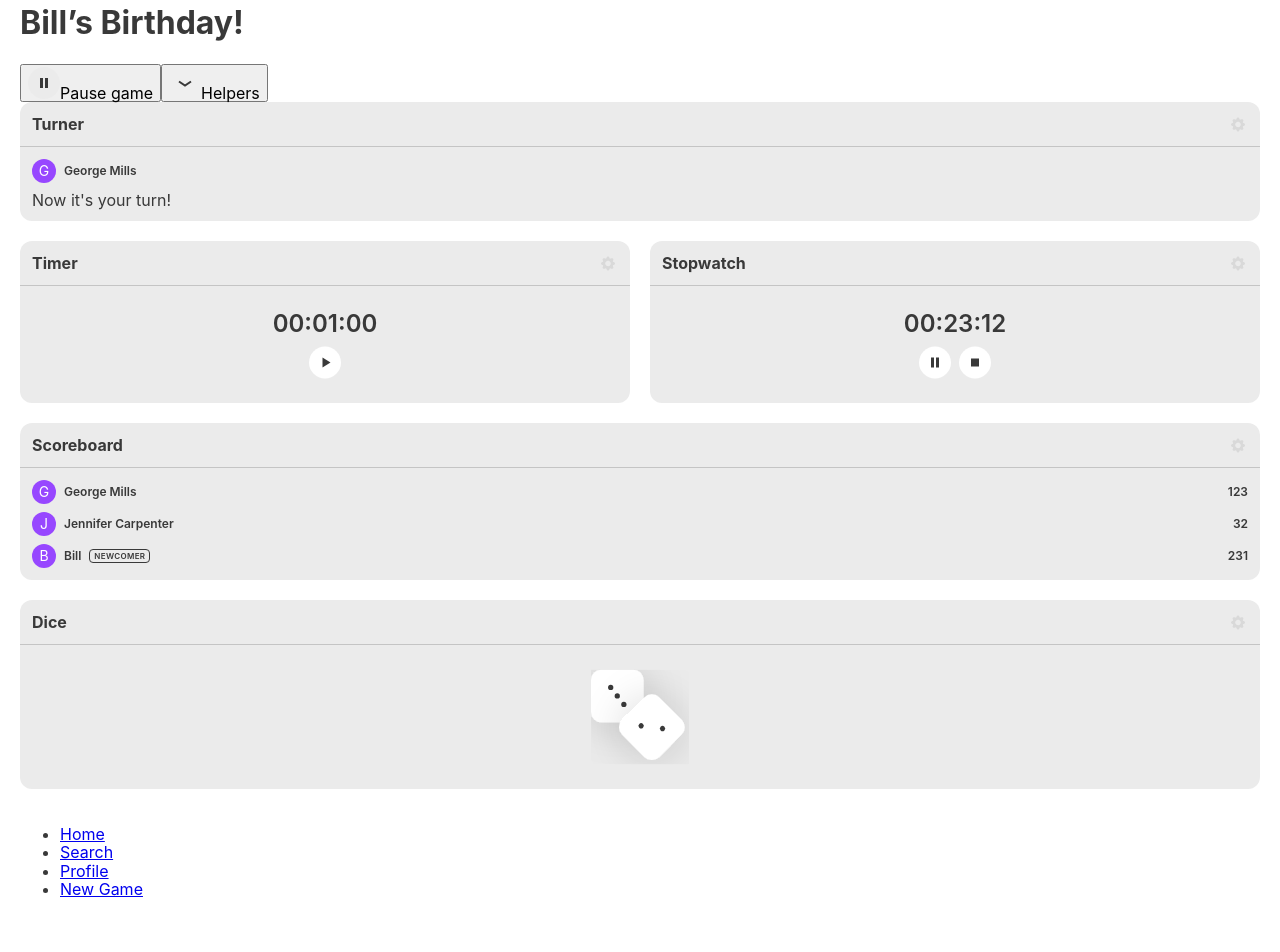
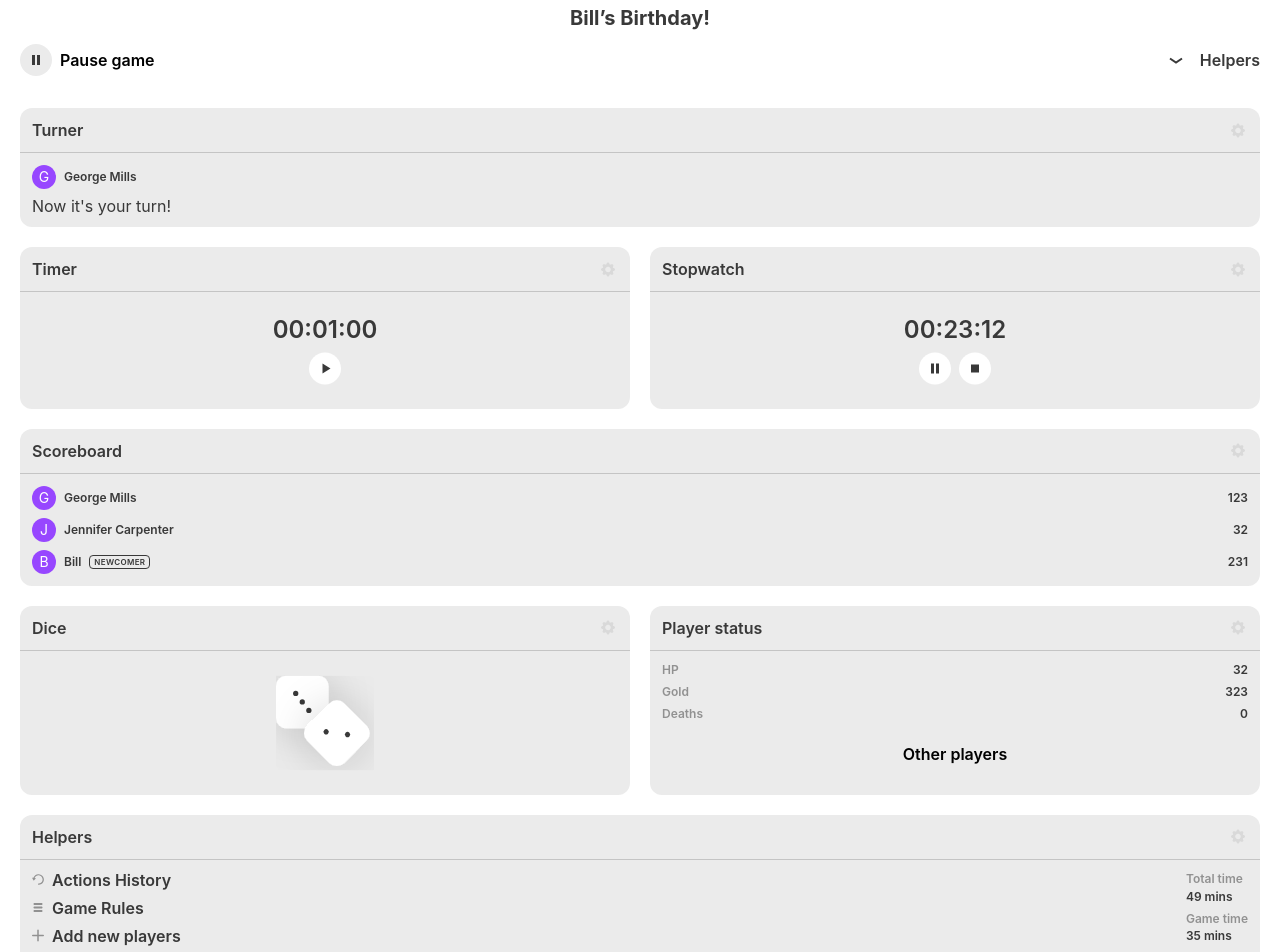
Before and after one commit to arperevalov/magicard, a React app: page /game in a window 1280 px wide. Shown: the part 80-1032 px from the top of the page. Before the commit the page ends 995 px from the top, so only its background shows below. Built offline with nearby package versions, Linux system fonts and the light colour scheme.

Commit message:
ended making view for game page

```diff
--- a/src/App/Components/Game/Game.js
+++ b/src/App/Components/Game/Game.js
@@ -1,15 +1,17 @@
 import React from 'react';
 import Dice from './Pieces/Dice';
+import Helpers from './Pieces/Helpers';
+import PlayerStatus from './Pieces/PlayerStatus';
 import Scoreboard from './Pieces/Scoreboard';
 import Stopwatch from './Pieces/Stopwatch';
 import Timer from './Pieces/Timer';
 import Turner from './Pieces/Turner';
 
 let Game = () => {
-    return <div>
-        <h1>Bill’s Birthday!</h1>
-        <div className='controls'>
-            <button className='controls__pauseGame'>
+    return <div className='game'>
+        <h1 className='h1'>Bill’s Birthday!</h1>
+        <div className='gameControls'>
+            <button className='gameControls__pauseGame h2'>
                 <svg
                     width="32"
                     height="32"
@@ -21,7 +23,7 @@ let Game = () => {
                     <rect x="17" y="11" width="3" height="10" fill="#393939"/>
                 </svg>
                 Pause game</button>
-            <button className='controls__helpers'>
+            <a href='#helpers' className='gameControls__helpers h2'>
                 <svg
                     width="32"
                     height="32"
@@ -30,7 +32,7 @@ let Game = () => {
                     xmlns="http://www.w3.org/2000/svg">
                     <path d="M10 14.5L16 18.5L22 14.5" stroke="#393939" strokeWidth="2"/>
                 </svg>
-                Helpers</button>
+                Helpers</a>
         </div>
         <div className='pieces'>
             <Turner/>
@@ -41,8 +43,9 @@ let Game = () => {
             <Scoreboard/>
             <div className='line'>
             <Dice/>
-            {/* <Stopwatch/> */}
+            <PlayerStatus/>
             </div>
+            <Helpers/>
 
         </div>
     </div>
--- a/src/App/Components/Game/Pieces/Dice.js
+++ b/src/App/Components/Game/Pieces/Dice.js
@@ -2,7 +2,7 @@ import React from 'react';
 import {ControlsPlay} from './components/Controls';
 import Header from './components/Header';
 
-let Dice = () => {
+let Dice = (props) => {
     return <div className='piece piece__dice'>
         <Header title='Dice'/>
         <div className='content'>
--- /dev/null
+++ b/src/App/Components/Game/Pieces/Helpers.js
@@ -0,0 +1,44 @@
+import React from 'react';
+import Header from './components/Header';
+
+let Helpers = (props) => {
+    return <div className='piece piece__helpers' id='helpers'>
+        <Header title='Helpers'/>
+        <div className='content'>
+            <div className='helpers'>
+            <a className='helper h2' href='#'> <div className='helper__icon'><svg width="12" height="13" viewBox="0 0 12 13" fill="none" xmlns="http://www.w3.org/2000/svg">
+<path d="M6.28355 1.12899C4.08351 1.21672 2.15601 2.62878 1.40905 4.69999C1.38898 4.7559 1.33234 4.78997 1.27355 4.78149L0.429048 4.65449C0.334738 4.6424 0.241457 4.68336 0.186548 4.76099C0.132623 4.84003 0.128546 4.94293 0.176048 5.02599L1.51555 7.37599C1.55412 7.44345 1.62186 7.48914 1.69886 7.49962C1.77586 7.5101 1.85335 7.48419 1.90855 7.42949L3.79355 5.55649C3.86087 5.48984 3.88474 5.39087 3.85519 5.30086C3.82565 5.21085 3.74777 5.14528 3.65405 5.13149L2.79655 5.00349C2.75773 4.99784 2.72381 4.9743 2.70494 4.93991C2.68608 4.90552 2.68445 4.86426 2.70055 4.82849C3.52496 2.96197 5.58903 1.9774 7.55842 2.51126C9.52782 3.04513 10.8121 4.93735 10.5809 6.96469C10.3498 8.99204 8.67257 10.5466 6.63355 10.6235C6.41026 10.6275 6.20607 10.7503 6.09791 10.9457C5.98974 11.1411 5.99403 11.3794 6.10916 11.5707C6.22428 11.7621 6.43276 11.8775 6.65605 11.8735H6.67955C8.60702 11.8143 10.3551 10.7273 11.2606 9.02473C12.1662 7.32218 12.0903 5.26503 11.0619 3.63377C10.0335 2.0025 8.21014 1.04708 6.28355 1.12999V1.12899Z" fill="#393939"/>
+</svg></div>
+Actions History</a>
+            <a className='helper h2' href='#'> <div className='helper__icon'><svg width="12" height="13" viewBox="0 0 12 13" fill="none" xmlns="http://www.w3.org/2000/svg">
+<path d="M1.5 3C1.5 2.44772 1.94772 2 2.5 2H9.5C10.0523 2 10.5 2.44772 10.5 3V3C10.5 3.55228 10.0523 4 9.5 4H2.5C1.94772 4 1.5 3.55228 1.5 3V3Z" fill="#393939"/>
+<path d="M1.5 6.5C1.5 5.94772 1.94772 5.5 2.5 5.5H9.5C10.0523 5.5 10.5 5.94772 10.5 6.5V6.5C10.5 7.05228 10.0523 7.5 9.5 7.5H2.5C1.94772 7.5 1.5 7.05228 1.5 6.5V6.5Z" fill="#393939"/>
+<path d="M1.5 10C1.5 9.44772 1.94772 9 2.5 9H9.5C10.0523 9 10.5 9.44772 10.5 10V10C10.5 10.5523 10.0523 11 9.5 11H2.5C1.94772 11 1.5 10.5523 1.5 10V10Z" fill="#393939"/>
+</svg>
+</div>
+                Game Rules</a>
+            <a className='helper h2' href='#'> <div className='helper__icon'><svg width="12" height="13" viewBox="0 0 12 13" fill="none" xmlns="http://www.w3.org/2000/svg">
+<path fill-rule="evenodd" clip-rule="evenodd" d="M6 0.5C5.58579 0.5 5.25 0.835786 5.25 1.25V5.75H0.75C0.335787 5.75 0 6.08579 0 6.5C0 6.91421 0.335786 7.25 0.75 7.25H5.25V11.75C5.25 12.1642 5.58579 12.5 6 12.5C6.41421 12.5 6.75 12.1642 6.75 11.75V7.25H11.25C11.6642 7.25 12 6.91421 12 6.5C12 6.08579 11.6642 5.75 11.25 5.75H6.75V1.25C6.75 0.835786 6.41421 0.5 6 0.5Z" fill="#393939"/>
+</svg></div>
+                Add new players</a>
+            <a className='helper h2' href='#'> <div className='helper__icon'><svg width="12" height="13" viewBox="0 0 12 13" fill="none" xmlns="http://www.w3.org/2000/svg">
+<path fill-rule="evenodd" clip-rule="evenodd" d="M6 0.5C5.58579 0.5 5.25 0.835786 5.25 1.25V5.75H0.75C0.335787 5.75 0 6.08579 0 6.5C0 6.91421 0.335786 7.25 0.75 7.25H5.25V11.75C5.25 12.1642 5.58579 12.5 6 12.5C6.41421 12.5 6.75 12.1642 6.75 11.75V7.25H11.25C11.6642 7.25 12 6.91421 12 6.5C12 6.08579 11.6642 5.75 11.25 5.75H6.75V1.25C6.75 0.835786 6.41421 0.5 6 0.5Z" fill="#393939"/>
+</svg></div>
+                Add tool</a>
+            </div>
+            <div className='info'>
+                <div className='info__item'>
+                    <span className='title'>Total time</span>
+                    <span className='value'>49 mins</span>
+                </div>
+
+                <div className='info__item'>
+                    <span className='title'>Game time</span>
+                    <span className='value'>35 mins</span>
+                </div>
+            </div>
+        </div>
+    </div>
+}
+
+export default Helpers
--- /dev/null
+++ b/src/App/Components/Game/Pieces/PlayerStatus.js
@@ -0,0 +1,27 @@
+import React from 'react';
+import Header from './components/Header';
+
+let PlayerStatus = (props) => {
+    return <div className='piece piece__playerStatus'>
+        <Header title='Player status'/>
+        <div className='content'>
+            <ul className='stats'>
+                <li className='stat'>
+                    <span className='stat__name'>HP</span>
+                    <span className='stat__value'>32</span>
+                </li>
+                <li className='stat'>
+                    <span className='stat__name'>Gold</span>
+                    <span className='stat__value'>323</span>
+                </li>
+                <li className='stat'>
+                    <span className='stat__name'>Deaths</span>
+                    <span className='stat__value'>0</span>
+                </li>
+            </ul>
+            <button>Other players</button>
+        </div>
+    </div>
+}
+
+export default PlayerStatus
--- a/src/App/Components/Game/Pieces/Scoreboard.js
+++ b/src/App/Components/Game/Pieces/Scoreboard.js
@@ -2,7 +2,7 @@ import React from 'react';
 import User from './../../User/User';
 import Header from './components/Header';
 
-let Scoreboard = () => {
+let Scoreboard = (props) => {
     return <div className='piece piece__scoreboard'>
         <Header title='Scoreboard'/>
         <div className='content'>
--- a/src/App/Components/Game/Pieces/Stopwatch.js
+++ b/src/App/Components/Game/Pieces/Stopwatch.js
@@ -2,7 +2,7 @@ import React from 'react';
 import { ControlsPause, ControlsStop } from './components/Controls';
 import Header from './components/Header';
 
-let Stopwatch = () => {
+let Stopwatch = (props) => {
     return <div className='piece piece__stopwatch'>
         <Header title='Stopwatch'/>
         <div className='content'>
--- a/src/App/Components/Game/Pieces/Timer.js
+++ b/src/App/Components/Game/Pieces/Timer.js
@@ -2,7 +2,7 @@ import React from 'react';
 import { ControlsPlay } from './components/Controls';
 import Header from './components/Header';
 
-let Timer = () => {
+let Timer = (props) => {
     return <div className='piece piece__timer'>
         <Header title='Timer'/>
         <div className='content'>
--- a/src/App/Components/Game/Pieces/Turner.js
+++ b/src/App/Components/Game/Pieces/Turner.js
@@ -2,7 +2,7 @@ import React from 'react';
 import User from './../../User/User';
 import Header from './components/Header';
 
-let Turner = () => {
+let Turner = (props) => {
     return <div className='piece piece__turner'>
         <Header title='Turner'/>
         <div className='content'>
--- a/src/scss/App.scss
+++ b/src/scss/App.scss
@@ -1,6 +1,7 @@
 @import './Vars.scss';
 @import './Pieces.scss';
 @import './User.scss';
+@import './Game.scss';
 
 * {
     box-sizing: border-box;
@@ -12,14 +13,28 @@ body {
     color: $text;
 }
 
+a {
+    text-decoration: none;
+    color: $text;
+}
+
+.h1 {
+    margin: 24px auto 16px;
+    width: fit-content;
+    padding: 0;
+    font-size: 20px;
+    line-height: 100%;
+}
+
 .h2 {
     margin: 0;
     padding: 0;
     font-size: 16px;
     line-height: 100%;
+    font-weight: 600;
 }
 
-.container {
+.inpage {
     padding: 0 20px;
 }
 
--- /dev/null
+++ b/src/scss/Game.scss
@@ -0,0 +1,19 @@
+.game {
+    .gameControls {
+        display: flex;
+        justify-content: space-between;
+        margin-bottom: 32px;
+
+        &__pauseGame, &__helpers {
+            display: flex;
+            gap: 8px;
+            align-items: center;
+        }
+
+        &__pauseGame {
+            background-color: transparent;
+            border: none;
+            padding: 0;
+        }
+    }
+}
--- a/src/scss/Pieces.scss
+++ b/src/scss/Pieces.scss
@@ -49,6 +49,97 @@
                 }
             }
         }
+
+        &__playerStatus {
+            .content {
+                display: flex;
+            flex-direction: column;
+            gap: 16px;
+            justify-content: space-between;
+            align-items: center;
+            }
+
+            button {
+                background-color: transparent;
+                border: none;
+                padding: 2px 4px;
+                font-weight: 600;
+            }
+        }
+
+        &__helpers {
+
+            .content{
+                display: flex;
+                justify-content: space-between;
+            }
+
+            .helper {
+                display: flex;
+                gap: 8px;
+                text-decoration: none;
+                color: $text;
+                margin-bottom: 12px;
+                font-weight: 600;
+
+                &__icon {
+                    opacity: .5;
+                }
+
+                &:last-child {
+                    margin-bottom: 0;
+                }
+            }
+
+            .info {
+
+                &__item {
+                    margin-bottom: 8px;
+
+                    &:last-child {
+                        margin-bottom: 0;
+                    }
+
+                    .title, .value {
+                        font-size: 12px;
+                        font-weight: 600;
+                        display: block;
+                        color: $text;
+                    }
+
+                    .title {
+                        opacity: .5;
+                        margin-bottom: 4px;
+                    }
+                }
+            }
+        }
+    }
+
+    .stats {
+        list-style-type: none;
+        padding: 0;
+        margin: 0;
+        width: 100%;
+        display: grid;
+        gap: 8px;
+        margin-bottom: 16px;
+
+        .stat {
+            display: flex;
+            justify-content: space-between;
+
+            &__name, &__value {
+                font-size: 12px;
+                font-weight: 600;
+                display: block;
+                color: $text;
+            }
+
+            &__name {
+                opacity: .5;
+            }
+        }
     }
 
     .controls {
```
